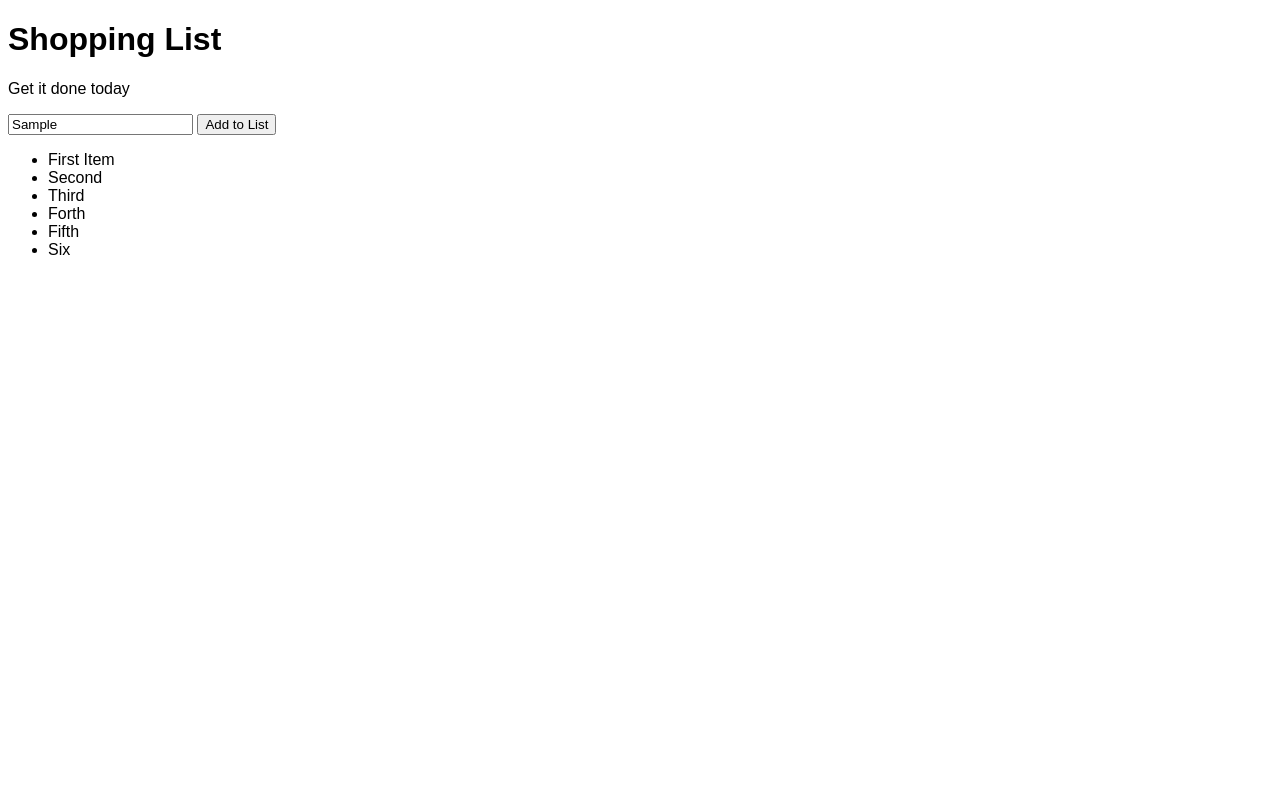
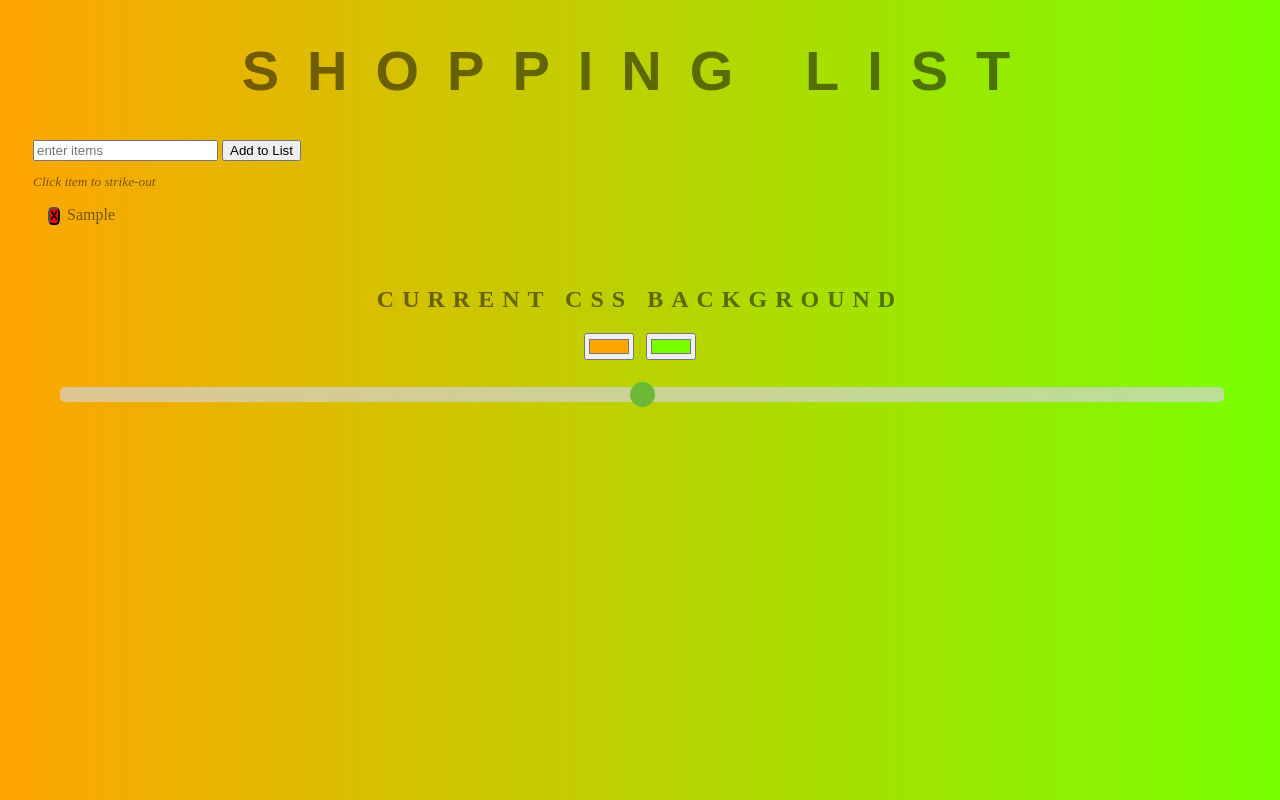
Before and after one commit to zaleuhe/zaleuhe.github.io, a plain HTML site: page ShoppingList/index.html in a window 1280 px wide. Both pictures are taken after typing "Sample" into the empty fields and a click on the button "Add to List". Drawn offline with Linux system fonts and the light colour scheme.

Commit message:
Adding Gradiant background
Its adjustable!

```diff
--- /dev/null
+++ b/ShoppingList/gradiant-background.js
@@ -0,0 +1,27 @@
+// Get items that will be modified
+var css = document.querySelector("h3");
+var colorLeft = document.querySelector('.colorLeft');
+var colorRight = document.querySelector('.colorRight');
+var bodyColor = document.getElementById("gradient");
+var percentage = 50;
+
+colorLeft.addEventListener("input", setGradient);
+colorRight.addEventListener("input", setGradient);
+
+function setGradient(){
+	bodyColor.style.background = "linear-gradient(to right, " + colorLeft.value
+			+ ", " + colorLeft.value + " " + percentage +"%, " + colorRight.value + ")";
+
+	// Set text content
+	css.textContent = bodyColor.style.background + ";";
+}
+
+
+// SLIDER FUNCTIONALITY
+var slider = document.getElementById("colorRange");
+
+// Update the current slider value (each time you drag the slider handle)
+slider.oninput = function() {
+  percentage = this.value;
+  setGradient();
+}
--- a/ShoppingList/index.html
+++ b/ShoppingList/index.html
@@ -4,19 +4,25 @@
 	<title>Javascript + DOM</title>
 	<link rel="stylesheet" type="text/css" href="style.css">
 </head>
-<body>
+<body id="gradient">
 	<h1>Shopping List</h1>
-	<p id="first">Get it done today</p>
 	<input id="userInput" type="text" placeholder="enter items">
 	<button id="addItem">Add to List</button>
+	<p class="note"> Click item to strike-out</p>
 	<ul>
-		<li class=bold red" random="23">First Item</li>
-		<li>Second</li>
-		<li>Third</li>
-		<li>Forth</li>
-		<li>Fifth</li>
-		<li>Six</li>
+		<!-- <li class=bold red" random="23">First Item</li>
+		<li>Second</li> -->
 	</ul>
+	<div class="colorPicker">
+		<h2>Current CSS Background</h2>
+		<input type="color" class="colorLeft" name="colorLeft" value="#ffa500">
+		<input type="color" class="colorRight" name="colorRight" value="#77FF00">
+		<div class="slidecontainer">
+  		<input type="range" min="0" max="100" value="50" class="slider" id="colorRange">
+		</div>
+		<h3></h3>
+	</div>
 	<script type="text/javascript" src="script.js"></script>
+	<script type="text/javascript" src="gradiant-background.js"></script>
 </body>
 </html>
--- a/ShoppingList/script.js
+++ b/ShoppingList/script.js
@@ -1,4 +1,4 @@
-var addButton = document.getElementById("addItem");
+/*var addButton = document.getElementById("addItem");
 var userInput = document.getElementById("userInput");
 var ourList = document.querySelector("ul");
 
@@ -27,7 +27,7 @@ userInput.addEventListener("keypress", function(event){
 	if(hasInput() && event.keyCode === 13){
 		addToList();
 	}
-})
+})*/
 
 /* ALTERNATE METHOD
 
@@ -44,3 +44,77 @@ function addListAfterKeypress(event){
 	}
 }
 userInput.addEventListener("keypress", addListAFterKeypress)
+*/
+
+var input=document.getElementById("userInput");
+var button=document.getElementById("addItem");
+var ul=document.querySelector("ul");
+var listItems=document.getElementsByTagName("li");
+
+button.addEventListener("click",addListAfterClick);
+input.addEventListener("keypress",addListAfterKeypress);
+
+function inputLength(){
+	return input.value.length;
+}
+
+function clearInputField() {
+	input.value="";
+}
+
+function createButton (){
+	var btn = document.createElement("button");
+  btn.appendChild(document.createTextNode("X"));
+ 	btn.onclick = removeParent;
+ 	btn.className = "deleteButton";
+ 	return btn;
+}
+
+function createListElement(){
+var li=document.createElement("li");
+	li.appendChild(createButton());
+	li.appendChild(document.createTextNode(input.value));
+	ul.appendChild(li);
+
+
+ 	clearInputField();
+}
+
+
+function addListAfterClick(){
+    if (inputLength()>0){
+    	createListElement();
+    }
+}
+
+function isItemInList(addedItem){
+
+}
+
+function addListAfterKeypress(event){
+	  if (inputLength()>0 && event.keyCode===13){
+	  	createListElement();
+	  }
+}
+
+
+
+ul.onclick=function(event){
+	var target=event.target;
+	target.classList.toggle("done");
+}
+
+function listLength(){
+	return listItems.length;
+}
+
+function deleteButton(){
+	var btn=document.createElement("button");
+	btn.appendChild(document.createTextNode("Delete!"));
+	listItems[i].appendChild(btn);
+	btn.onclick=removeParent;
+}
+
+function removeParent(evt){
+	evt.target.parentNode.remove();
+}
--- a/ShoppingList/style.css
+++ b/ShoppingList/style.css
@@ -1,7 +1,31 @@
 body {
-    /* overwrite default css */
-    /* margin: auto 0; */
-    font-family: Arial;
+    font: 'Raleway', sans-serif;
+    color: rgba(0,0,0,.5);
+    background: linear-gradient(to right, #ffa500, #77FF00); /* Standard syntax */
+}
+
+h1 {
+    font: 600 3.5em 'Raleway', sans-serif;
+    color: rgba(0,0,0,.5);
+    text-align: center;
+    text-transform: uppercase;
+    letter-spacing: .5em;
+    width: 100%;
+}
+
+h3 {
+    font: 300 1em 'Raleway', sans-serif;
+    color: rgba(0,0,0,.5);
+    text-transform: none;
+    letter-spacing: 0.01em;
+}
+
+.colorPicker {
+    padding:25px;
+    text-align: center;
+    text-transform: uppercase;
+    letter-spacing: .5em;
+    top: 15%;
 }
 
 a {
@@ -9,6 +33,72 @@ a {
     text-decoration: none;
 }
 
+#userInput {
+    margin-left: 25px;
+}
+
+li {
+    list-style-type: none;
+}
+
+.note {
+    margin-left: 25px;
+    font-style: italic;
+    font-size: smaller;
+}
+
+.done {
+  text-decoration: line-through;
+  color: #B8B8B8;
+}
+
+.deleteButton {
+    margin-right: 7px;
+    background-color: red;
+    font-weight: 900;
+    padding: 0px;
+    font-size: 12px;
+    border-radius: 33%;
+}
+
+
+/* Slider Bar   */
+.slidecontainer {
+    margin: 25px;
+}
+
+/* The slider itself */
+.slider {
+  -webkit-appearance: none;
+  width: 100%;
+  height: 15px;
+  border-radius: 5px;
+  background: #d3d3d3;
+  outline: none;
+  opacity: 0.7;
+  -webkit-transition: .2s;
+  transition: opacity .2s;
+}
+
+.slider::-webkit-slider-thumb {
+  -webkit-appearance: none;
+  appearance: none;
+  width: 25px;
+  height: 25px;
+  border-radius: 50%;
+  background: #4CAF50;
+  cursor: pointer;
+}
+
+.slider::-moz-range-thumb {
+  width: 25px;
+  height: 25px;
+  border-radius: 50%;
+  background: #4CAF50;
+  cursor: pointer;
+}
+
+
 /* Footer */
 footer {
     text-align: center;
```
